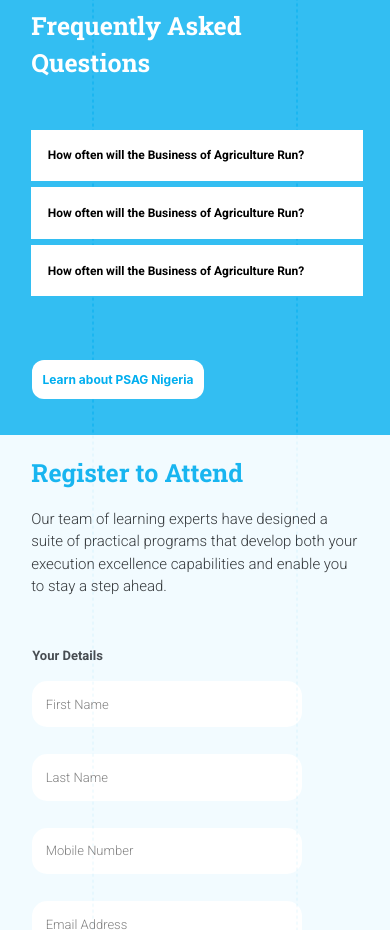
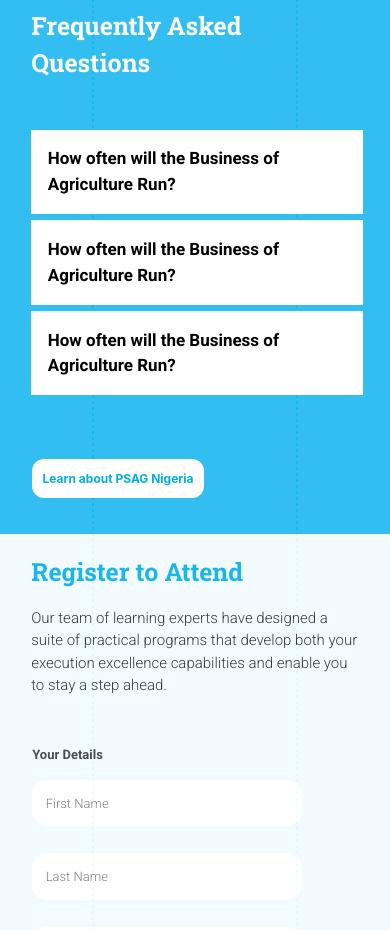
Before and after one commit to echovick/rozzae.github.io, a plain HTML site: page boa/index.html in a window 390 px wide. Shown: the part 6480-7410 px from the top of the page. Drawn offline with nearby package versions, Linux system fonts and the light colour scheme.

Commit message:
Completed Mobile Responsiveness

```diff
--- a/boa/styles.css
+++ b/boa/styles.css
@@ -365,7 +365,7 @@ main {
 .faq-section .accordion {
 	background: #ffffff;
 	border: none;
-	font-size: 17px;
+	font-size: 17px !important;
 	padding: 1% 2% 1% 2%;
 	box-sizing: border-box;
 	outline: none;
```
